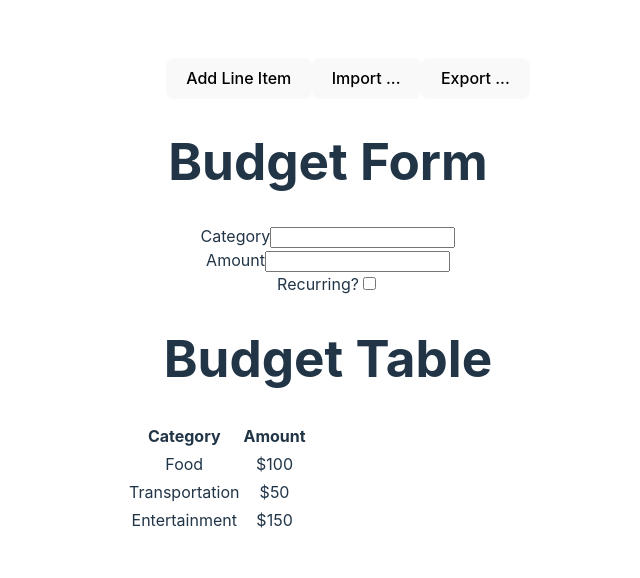
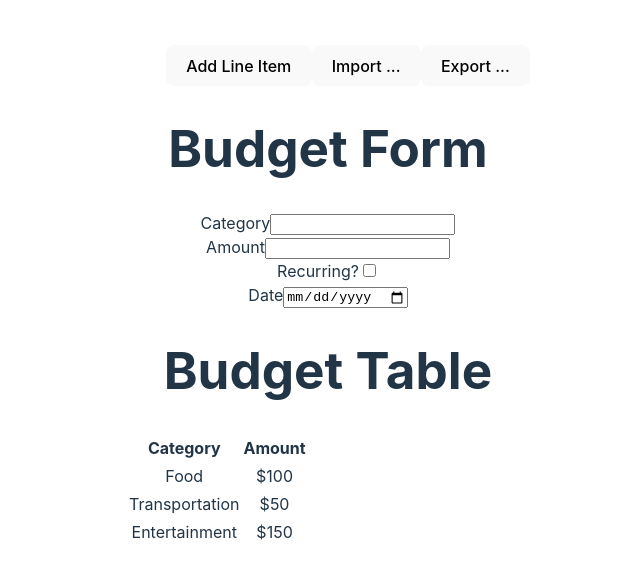
Before and after one commit to reabel/RxDBudget, a Vue app in the folder frontend/budget-vue/: page / in a window 1280 px wide. Shown: the part 112-690 px from the top of the page, without its empty margins (312-952 px from the left). Built offline with nearby package versions, Linux system fonts and the light colour scheme.

Commit message:
Add date control

```diff
--- a/frontend/budget-vue/src/components/BudgetForm.vue
+++ b/frontend/budget-vue/src/components/BudgetForm.vue
@@ -21,6 +21,12 @@
     <input type="checkbox" id="recurring" name="recurring">
   </div>
 
+  <div>
+    <label for="date">Date</label>
+    <input type="date" id="date" name="date">
+  </div>
+
+
 </template>
 
 <style scoped>
```
